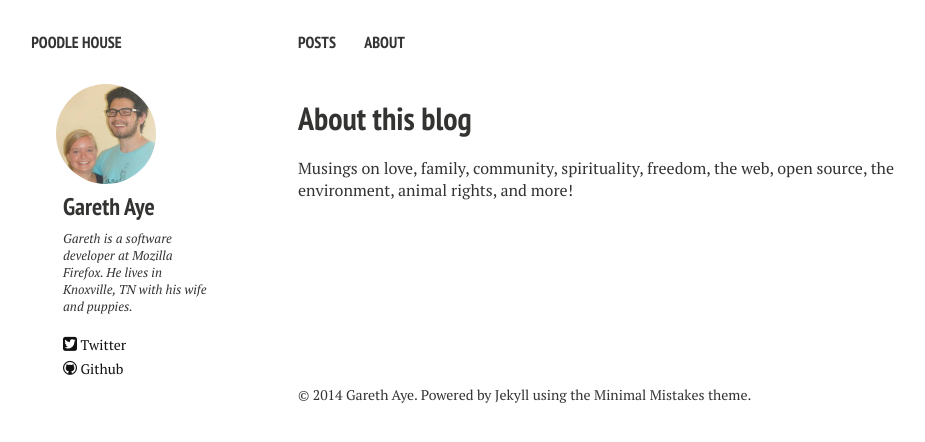
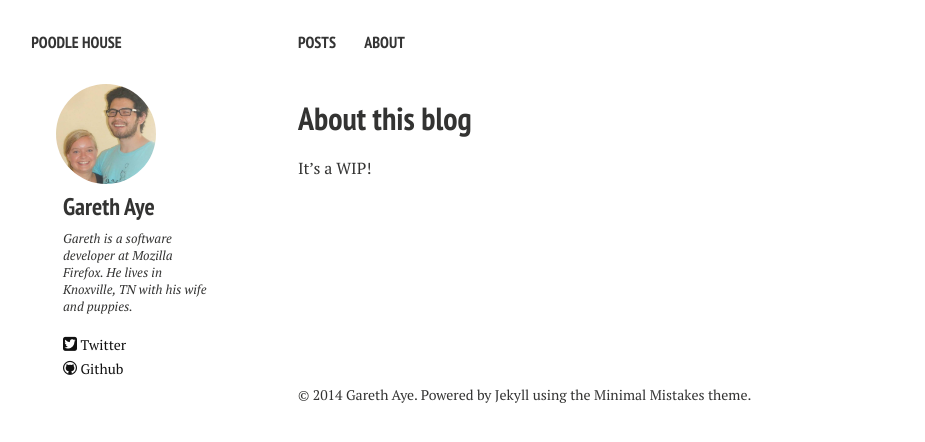
Before and after one commit to lambdabaa/gaye.github.io, a Jekyll site: the page built from about.md, in a window 1280 px wide. Shown: the top 442 px of the page, without its empty margins (22-947 px from the left). Built offline with Jekyll 4.4.1, drawn with Linux system fonts in a browser that asks for light colours; nearby versions of some CDN libraries.

Commit message:
about page wip

```diff
--- a/about.md
+++ b/about.md
@@ -5,4 +5,4 @@ title: About this blog
 tags: [meta]
 ---
 
-Musings on love, family, community, spirituality, freedom, the web, open source, the environment, animal rights, and more!
+It's a WIP!
```
